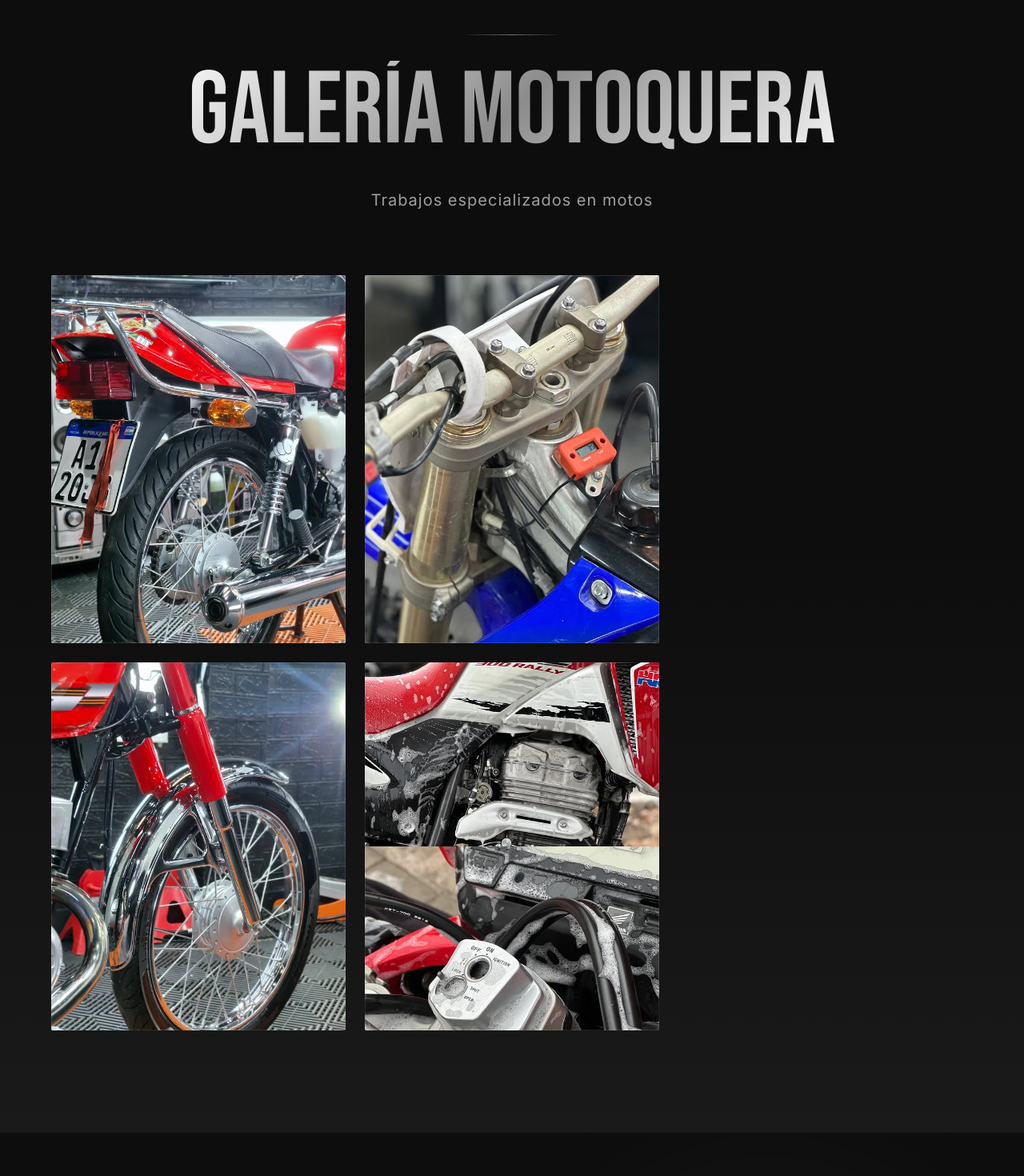
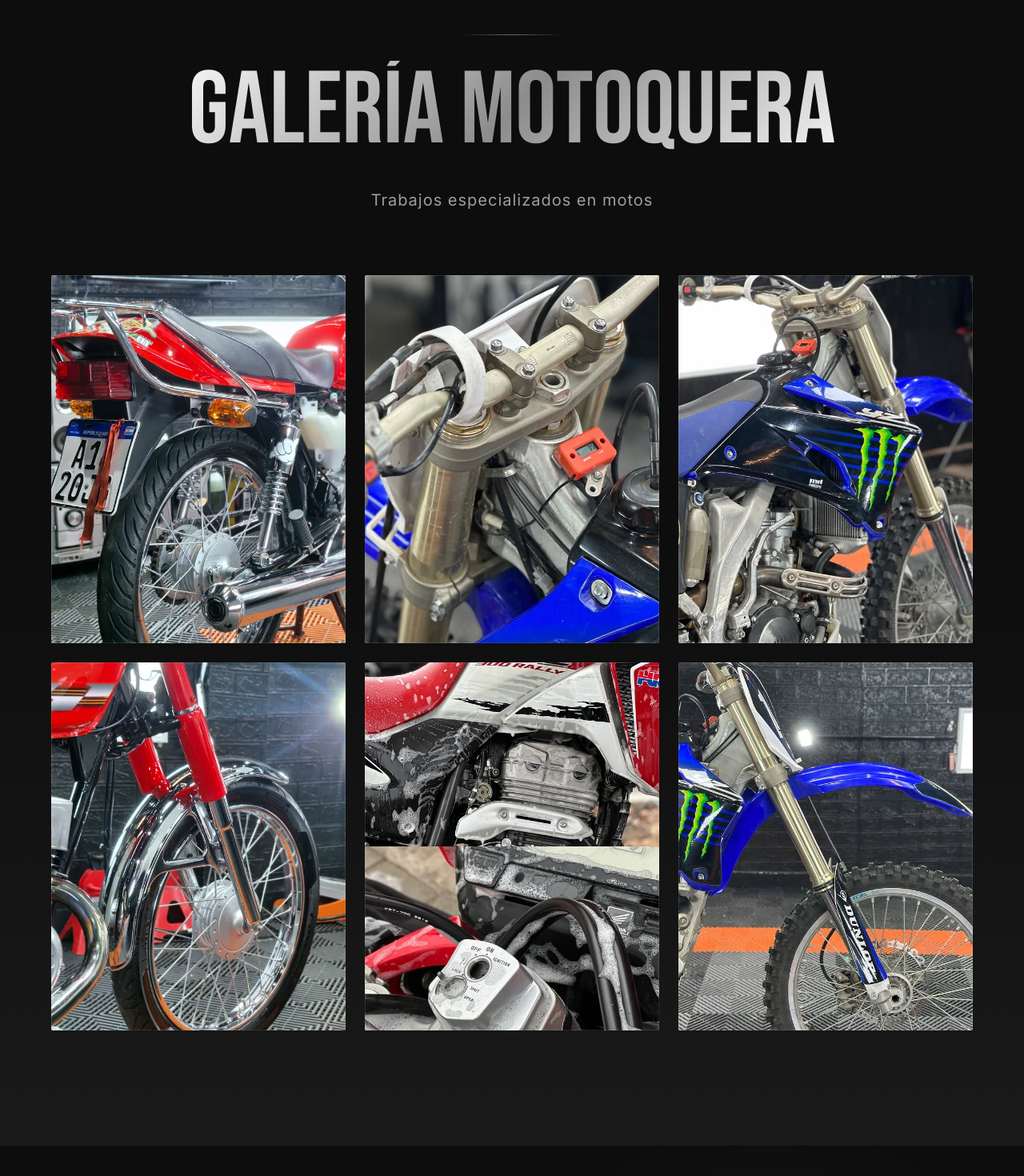
Before and after one commit to Martincagliero/RT-DETAIL, a Next.js app: page / in a window 1280 px wide. Shown: the part 7532-9002 px from the top of the page at 80% size. Built offline with nearby package versions, Linux system fonts and the light colour scheme.

Commit message:
feat: Add 2 new motorcycle images to gallery (8.jpg and 9.jpg)

```diff
--- a/components/MotorcyclesGallery.tsx
+++ b/components/MotorcyclesGallery.tsx
@@ -17,6 +17,8 @@ const motorcycleImages: MotorcycleImage[] = [
   { id: 2, src: '/motorcycles/2.jpg', alt: 'Moto deportiva con acabado premium', width: 600, height: 800 },
   { id: 3, src: '/motorcycles/3.jpg', alt: 'Trabajo especializado en motos', width: 600, height: 800 },
   { id: 4, src: '/motorcycles/5.jpg', alt: 'Pulido y sellado en motocicletas', width: 600, height: 800 },
+  { id: 5, src: '/motorcycles/8.jpg', alt: 'Detailing premium en motocicleta', width: 600, height: 800 },
+  { id: 6, src: '/motorcycles/9.jpg', alt: 'Acabado profesional en moto', width: 600, height: 800 },
 ];
 
 export default function MotorcyclesGallery() {
```
